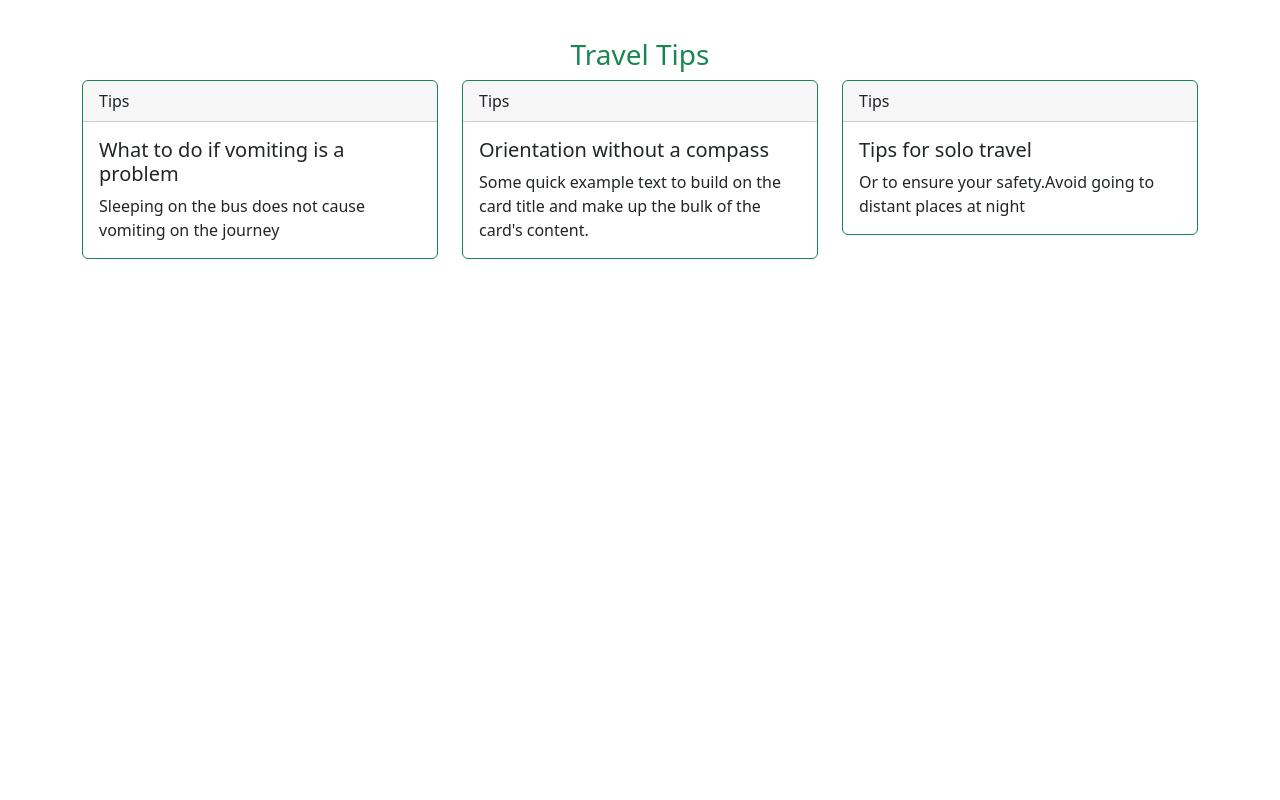
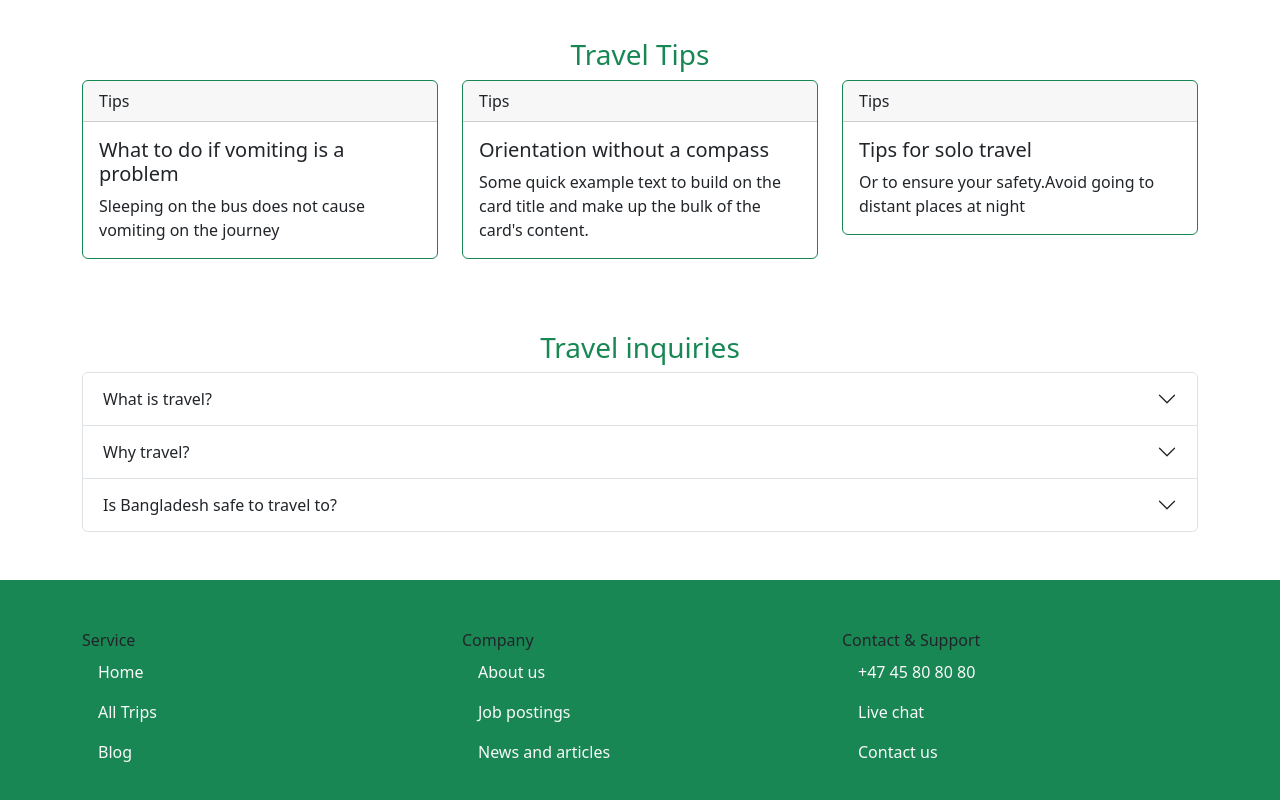
Before and after one commit to jahid900pj/trip-row, a React (Create React App) app: page / in a window 1280 px wide. Shown: the part 842-1642 px from the top of the page. Before the commit the page ends 1101 px from the top, so only its background shows below. Built offline with nearby package versions, Linux system fonts and the light colour scheme; no server answers.

Commit message:
footer done

```diff
--- a/src/Layout/Main.js
+++ b/src/Layout/Main.js
@@ -1,5 +1,6 @@
 import React from 'react';
 import { Outlet } from 'react-router-dom';
+import Footer from '../Shared/footer/Footer';
 import Header from '../Shared/Header/Header';
 
 
@@ -8,7 +9,9 @@ const Main = () => {
         <div>
             <Header></Header>
             <Outlet></Outlet>
+            <Footer></Footer>
         </div>
+
     );
 };
 
--- a/src/Pages/Home/Section/Section.js
+++ b/src/Pages/Home/Section/Section.js
@@ -2,14 +2,15 @@ import React from 'react';
 import Card from 'react-bootstrap/Card';
 import Row from 'react-bootstrap/esm/Row';
 import Col from 'react-bootstrap/Col';
+import Accordion from 'react-bootstrap/Accordion';
 
 const Section = () => {
     return (
         <div className='container'>
             <div>
                 <h3 className='text-center text-success mt-5'> Travel Tips</h3>
-                <div class="row g-4 ">
-                    <div class="col-12 col-md-6 col-lg-4">
+                <div className="row g-4 mb-5">
+                    <div className="col-12 col-md-6 col-lg-4">
                         <Card border="success" >
                             <Card.Header>Tips</Card.Header>
                             <Card.Body>
@@ -22,7 +23,7 @@ const Section = () => {
                             </Card.Body>
                         </Card>
                     </div>
-                    <div class="col-12 col-md-6 col-lg-4">
+                    <div className="col-12 col-md-6 col-lg-4">
                         <Card border="success" >
                             <Card.Header>Tips</Card.Header>
                             <Card.Body>
@@ -35,7 +36,7 @@ const Section = () => {
                             </Card.Body>
                         </Card>
                     </div>
-                    <div class="col-12 col-md-6 col-lg-4">
+                    <div className="col-12 col-md-6 col-lg-4  mb-5">
                         <Card border="success" >
                             <Card.Header>Tips</Card.Header>
                             <Card.Body>
@@ -50,6 +51,41 @@ const Section = () => {
                     </div>
                 </div>
             </div>
+
+
+            <div className='mt-5'>
+
+                <h3 className='text-center text-success mt-5'>   Travel inquiries</h3>
+                <Accordion>
+                    <Accordion.Item eventKey="0">
+                        <Accordion.Header>What is travel?</Accordion.Header>
+                        <Accordion.Body>
+                            Travel is: the movement of people from one place to another on foot, by car, by bicycle, by train, by boat or by plane.
+
+                            You can take travel bag, luggage along with you or not. Again, resting somewhere for some time or for a few days along the journey can also be called travel.
+                        </Accordion.Body>
+                    </Accordion.Item>
+                    <Accordion.Item eventKey="1">
+                        <Accordion.Header>Why travel?</Accordion.Header>
+                        <Accordion.Body>
+                            Many people ask: “Why travel?” What do I gain by traveling? Let's try to find answers to your questions.
+
+                            Hopefully you have already traveled? Learned about it. If you don't know, check the “Common Questions” above.
+
+                            Traveling gives us pleasure as well as helps us to get rid of boredom. Apart from giving pleasure and relieving boredom, traveling also teaches us many things. There are many things to learn in travel.
+                        </Accordion.Body>
+                    </Accordion.Item>
+                    <Accordion.Item eventKey="1">
+                        <Accordion.Header>Is Bangladesh safe to travel to?
+                        </Accordion.Header>
+                        <Accordion.Body>
+                            The answer is “yes”. Those who have already traveled to Bangladesh (Bangladesh Vromon) know how safe it is to travel to Bangladesh.
+
+                            However, those who use the pretext of terrorist attacks to say that traveling to Bangladesh is not safe! Telling them, you won't find any country in the world that is safe from terrorist attacks.
+                        </Accordion.Body>
+                    </Accordion.Item>
+                </Accordion>
+            </div>
         </div>
     );
 };
--- /dev/null
+++ b/src/Shared/footer/Footer.js
@@ -0,0 +1,70 @@
+import React from 'react';
+
+const Footer = () => {
+    return (
+        <div>
+            <footer className='bg-success p-5 mt-5'>
+                <div className="container">
+                    <div className="row">
+                        <div className="col-md-4 footer-column">
+                            <ul className="nav flex-column">
+                                <li className="nav-item">
+                                    <span className="footer-title">Service</span>
+                                </li>
+                                <li className="nav-item">
+                                    <a className="nav-link text-light" href="#">Home</a>
+                                </li>
+                                <li className="nav-item">
+                                    <a className="nav-link text-light" href="#">All Trips</a>
+                                </li>
+                                <li className="nav-item">
+                                    <a className="nav-link text-light" href="#">Blog</a>
+                                </li>
+
+                            </ul>
+                        </div>
+                        <div className="col-md-4 footer-column">
+                            <ul className="nav flex-column">
+                                <li className="nav-item">
+                                    <span className="footer-title">Company</span>
+                                </li>
+                                <li className="nav-item">
+                                    <a className="nav-link text-light" href="#">About us</a>
+                                </li>
+                                <li className="nav-item">
+                                    <a className="nav-link text-light" href="#">Job postings</a>
+                                </li>
+                                <li className="nav-item">
+                                    <a className="nav-link text-light" href="#">News and articles</a>
+                                </li>
+                            </ul>
+                        </div>
+                        <div className="col-md-4 footer-column">
+                            <ul className="nav flex-column">
+                                <li className="nav-item">
+                                    <span className="footer-title">Contact & Support</span>
+                                </li>
+                                <li className="nav-item">
+                                    <span className="nav-link  text-light"><i className="fas fa-phone"></i>+47 45 80 80 80</span>
+                                </li>
+                                <li className="nav-item">
+                                    <a className="nav-link text-light" href="#"><i className="fas fa-comments"></i>Live chat</a>
+                                </li>
+                                <li className="nav-item">
+                                    <a className="nav-link text-light" href="#"><i className="fas fa-envelope"></i>Contact us</a>
+                                </li>
+
+                            </ul>
+                        </div>
+                    </div>
+
+                    <div className="text-center"><i className="fas fa-ellipsis-h"></i></div>
+
+
+                </div>
+            </footer>
+        </div>
+    );
+};
+
+export default Footer;
```
